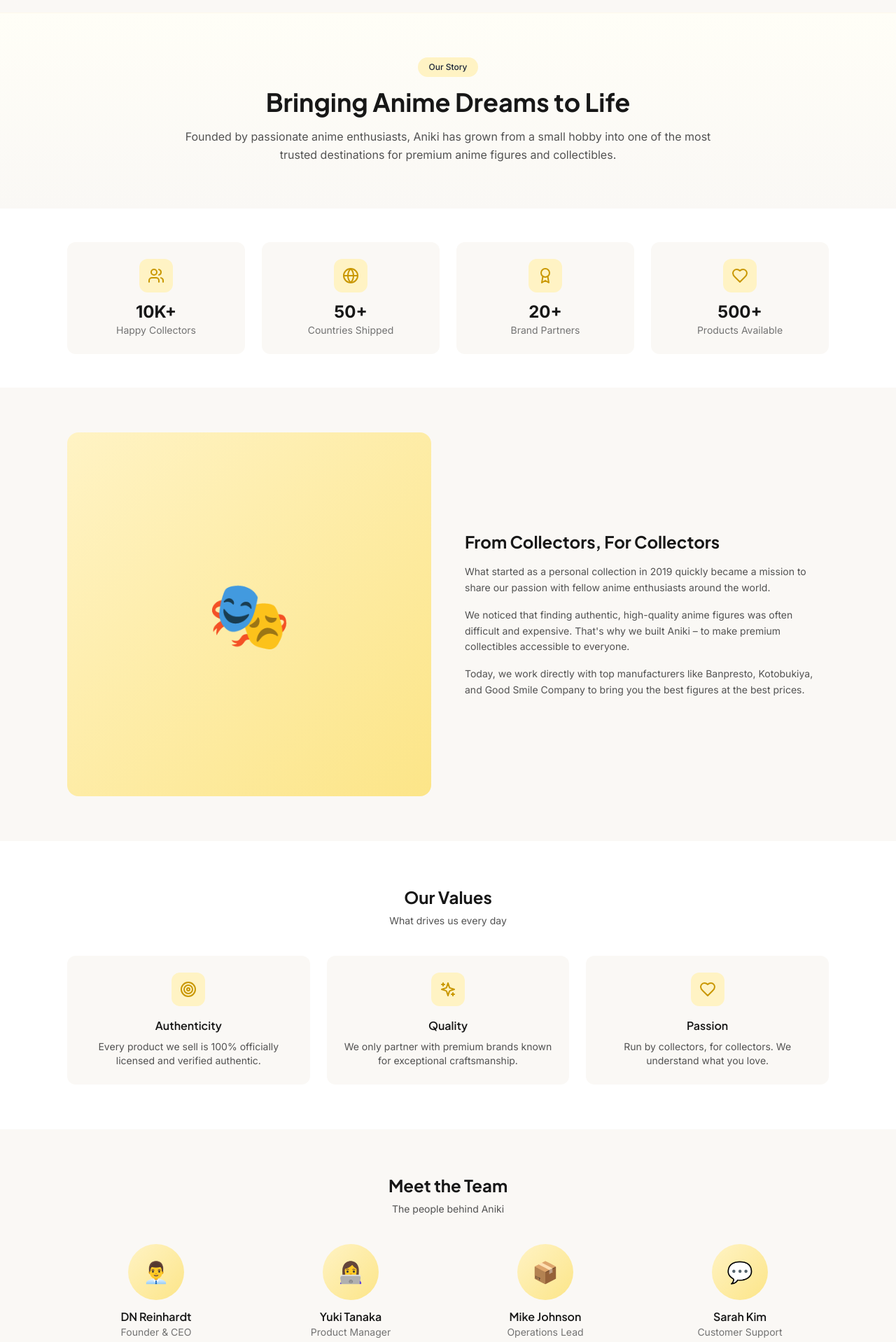
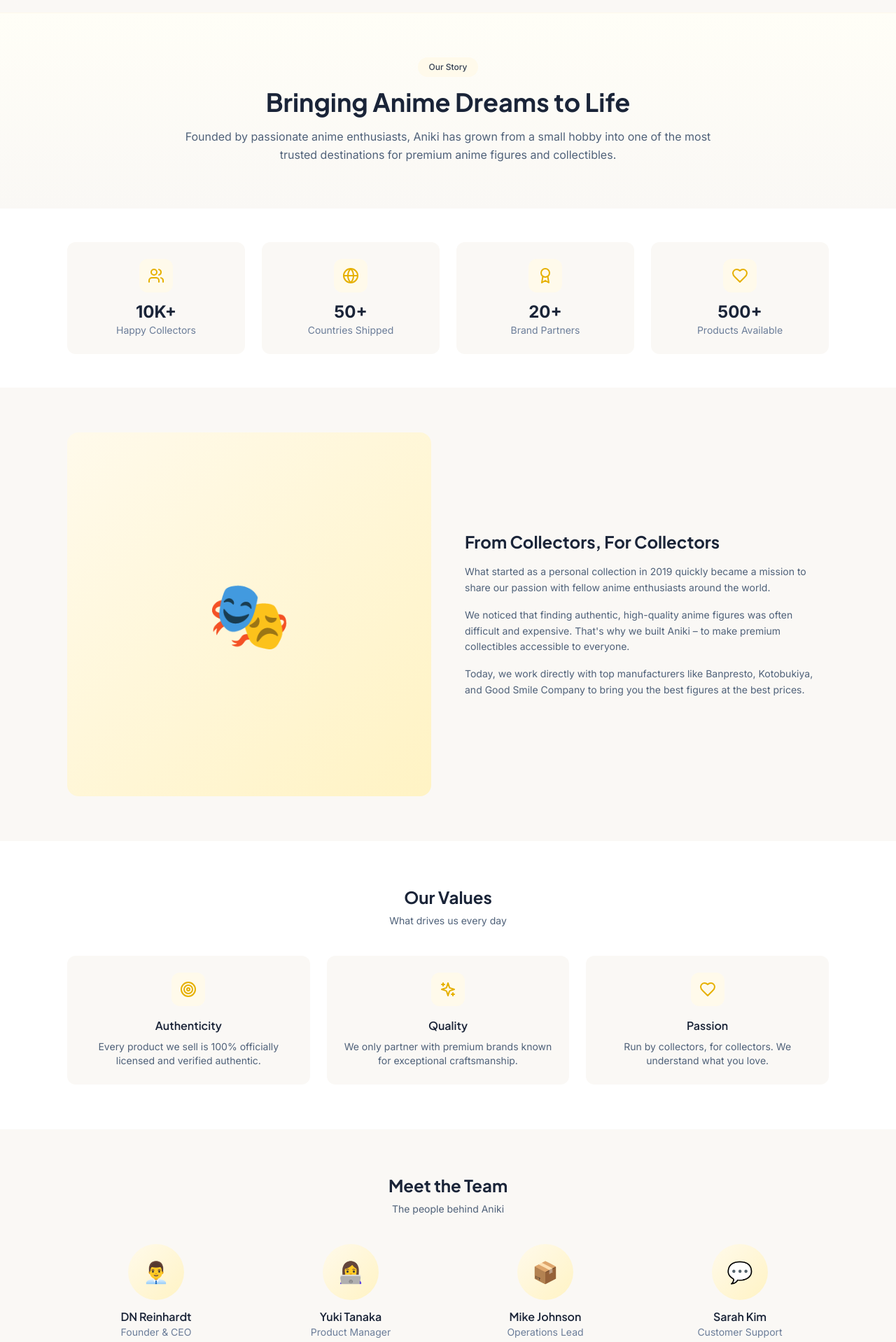
Before and after one commit to LeeDev428/aniki, a Next.js app in the folder frontend/: page /about in a window 1280 px wide. Shown: the part 62-1980 px from the top of the page at 70% size. Built offline with nearby package versions, Linux system fonts and the light colour scheme.

Commit message:
Update page.tsx

```diff
--- a/frontend/src/app/about/page.tsx
+++ b/frontend/src/app/about/page.tsx
@@ -41,16 +41,16 @@ export default function AboutPage() {
   return (
     <PageLayout>
       {/* Hero Section */}
-      <section className="relative py-16 bg-gradient-to-b from-honey-50 to-cream">
+      <section className="relative py-16 bg-gradient-to-b from-primary-50 to-cream">
         <div className="max-w-6xl mx-auto px-6 lg:px-8">
           <FadeIn className="text-center max-w-3xl mx-auto">
-            <span className="inline-block px-4 py-1.5 mb-4 text-xs font-medium text-honey-700 bg-honey-100 rounded-full">
+            <span className="inline-block px-4 py-1.5 mb-4 text-xs font-medium text-dark-700 bg-primary-100 rounded-full">
               Our Story
             </span>
-            <h1 className="text-3xl lg:text-4xl font-bold text-neutral-900 mb-4">
+            <h1 className="text-3xl lg:text-4xl font-bold text-dark-800 mb-4">
               Bringing Anime Dreams to Life
             </h1>
-            <p className="text-neutral-600 leading-relaxed">
+            <p className="text-dark-500 leading-relaxed">
               Founded by passionate anime enthusiasts, Aniki has grown from a small hobby
               into one of the most trusted destinations for premium anime figures and collectibles.
             </p>
@@ -65,11 +65,11 @@ export default function AboutPage() {
             {stats.map((stat, index) => (
               <StaggerItem key={index}>
                 <div className="text-center p-6 bg-cream rounded-xl">
-                  <div className="w-12 h-12 mx-auto mb-3 rounded-xl bg-honey-100 flex items-center justify-center">
-                    <stat.icon className="w-6 h-6 text-honey-600" />
+                  <div className="w-12 h-12 mx-auto mb-3 rounded-xl bg-primary-100 flex items-center justify-center">
+                    <stat.icon className="w-6 h-6 text-primary-500" />
                   </div>
-                  <p className="text-2xl font-bold text-neutral-900">{stat.value}</p>
-                  <p className="text-sm text-neutral-500">{stat.label}</p>
+                  <p className="text-2xl font-bold text-dark-800">{stat.value}</p>
+                  <p className="text-sm text-dark-400">{stat.label}</p>
                 </div>
               </StaggerItem>
             ))}
@@ -82,15 +82,15 @@ export default function AboutPage() {
         <div className="max-w-6xl mx-auto px-6 lg:px-8">
           <div className="grid lg:grid-cols-2 gap-12 items-center">
             <FadeIn direction="right">
-              <div className="aspect-square bg-gradient-to-br from-honey-100 to-honey-200 rounded-2xl flex items-center justify-center">
+              <div className="aspect-square bg-gradient-to-br from-primary-100 to-primary-200 rounded-2xl flex items-center justify-center">
                 <span className="text-8xl">🎭</span>
               </div>
             </FadeIn>
             <FadeIn direction="left" delay={0.2}>
-              <h2 className="text-2xl font-bold text-neutral-900 mb-4">
+              <h2 className="text-2xl font-bold text-dark-800 mb-4">
                 From Collectors, For Collectors
               </h2>
-              <div className="space-y-4 text-neutral-600 text-sm leading-relaxed">
+              <div className="space-y-4 text-dark-500 text-sm leading-relaxed">
                 <p>
                   What started as a personal collection in 2019 quickly became a mission to share
                   our passion with fellow anime enthusiasts around the world.
@@ -114,18 +114,18 @@ export default function AboutPage() {
       <section className="py-16 bg-white">
         <div className="max-w-6xl mx-auto px-6 lg:px-8">
           <FadeIn className="text-center mb-10">
-            <h2 className="text-2xl font-bold text-neutral-900 mb-2">Our Values</h2>
-            <p className="text-neutral-600 text-sm">What drives us every day</p>
+            <h2 className="text-2xl font-bold text-dark-800 mb-2">Our Values</h2>
+            <p className="text-dark-500 text-sm">What drives us every day</p>
           </FadeIn>
           <StaggerContainer className="grid md:grid-cols-3 gap-6">
             {values.map((value, index) => (
               <StaggerItem key={index}>
                 <div className="p-6 bg-cream rounded-xl text-center">
-                  <div className="w-12 h-12 mx-auto mb-4 rounded-xl bg-honey-100 flex items-center justify-center">
-                    <value.icon className="w-6 h-6 text-honey-600" />
+                  <div className="w-12 h-12 mx-auto mb-4 rounded-xl bg-primary-100 flex items-center justify-center">
+                    <value.icon className="w-6 h-6 text-primary-500" />
                   </div>
-                  <h3 className="font-semibold text-neutral-900 mb-2">{value.title}</h3>
-                  <p className="text-sm text-neutral-600">{value.description}</p>
+                  <h3 className="font-semibold text-dark-800 mb-2">{value.title}</h3>
+                  <p className="text-sm text-dark-500">{value.description}</p>
                 </div>
               </StaggerItem>
             ))}
@@ -137,18 +137,18 @@ export default function AboutPage() {
       <section className="py-16 bg-cream">
         <div className="max-w-6xl mx-auto px-6 lg:px-8">
           <FadeIn className="text-center mb-10">
-            <h2 className="text-2xl font-bold text-neutral-900 mb-2">Meet the Team</h2>
-            <p className="text-neutral-600 text-sm">The people behind Aniki</p>
+            <h2 className="text-2xl font-bold text-dark-800 mb-2">Meet the Team</h2>
+            <p className="text-dark-500 text-sm">The people behind Aniki</p>
           </FadeIn>
           <StaggerContainer className="grid grid-cols-2 lg:grid-cols-4 gap-6">
             {team.map((member, index) => (
               <StaggerItem key={index}>
                 <div className="text-center">
-                  <div className="w-20 h-20 mx-auto mb-3 rounded-full bg-gradient-to-br from-honey-100 to-honey-200 flex items-center justify-center">
+                  <div className="w-20 h-20 mx-auto mb-3 rounded-full bg-gradient-to-br from-primary-100 to-primary-200 flex items-center justify-center">
                     <span className="text-3xl">{member.emoji}</span>
                   </div>
-                  <h3 className="font-semibold text-neutral-900">{member.name}</h3>
-                  <p className="text-sm text-neutral-500">{member.role}</p>
+                  <h3 className="font-semibold text-dark-800">{member.name}</h3>
+                  <p className="text-sm text-dark-400">{member.role}</p>
                 </div>
               </StaggerItem>
             ))}
@@ -158,17 +158,17 @@ export default function AboutPage() {
 
       {/* CTA Section */}
       <FadeIn>
-        <section className="py-16 bg-neutral-900">
+        <section className="py-16 bg-dark-800">
           <div className="max-w-6xl mx-auto px-6 lg:px-8 text-center">
             <h2 className="text-2xl font-bold text-white mb-3">
               Ready to Start Your Collection?
             </h2>
-            <p className="text-neutral-400 text-sm mb-6 max-w-lg mx-auto">
+            <p className="text-dark-300 text-sm mb-6 max-w-lg mx-auto">
               Join thousands of happy collectors and discover your next favorite figure.
             </p>
             <a
               href="/shop"
-              className="inline-flex items-center gap-2 px-6 py-3 bg-honey-500 text-white rounded-full font-medium hover:bg-honey-600 transition-colors"
+              className="inline-flex items-center gap-2 px-6 py-3 bg-primary-400 text-dark-800 rounded-full font-medium hover:bg-primary-300 transition-colors"
             >
               Browse Collection
             </a>
```
